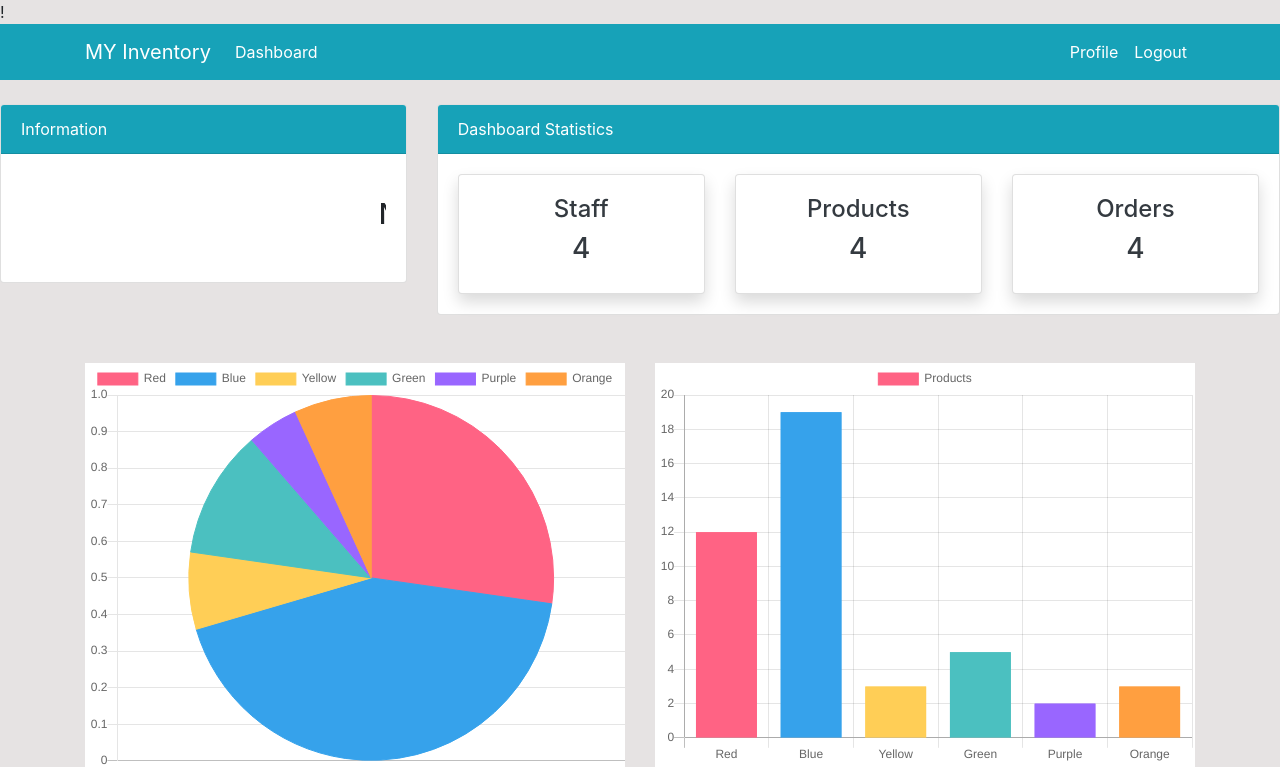
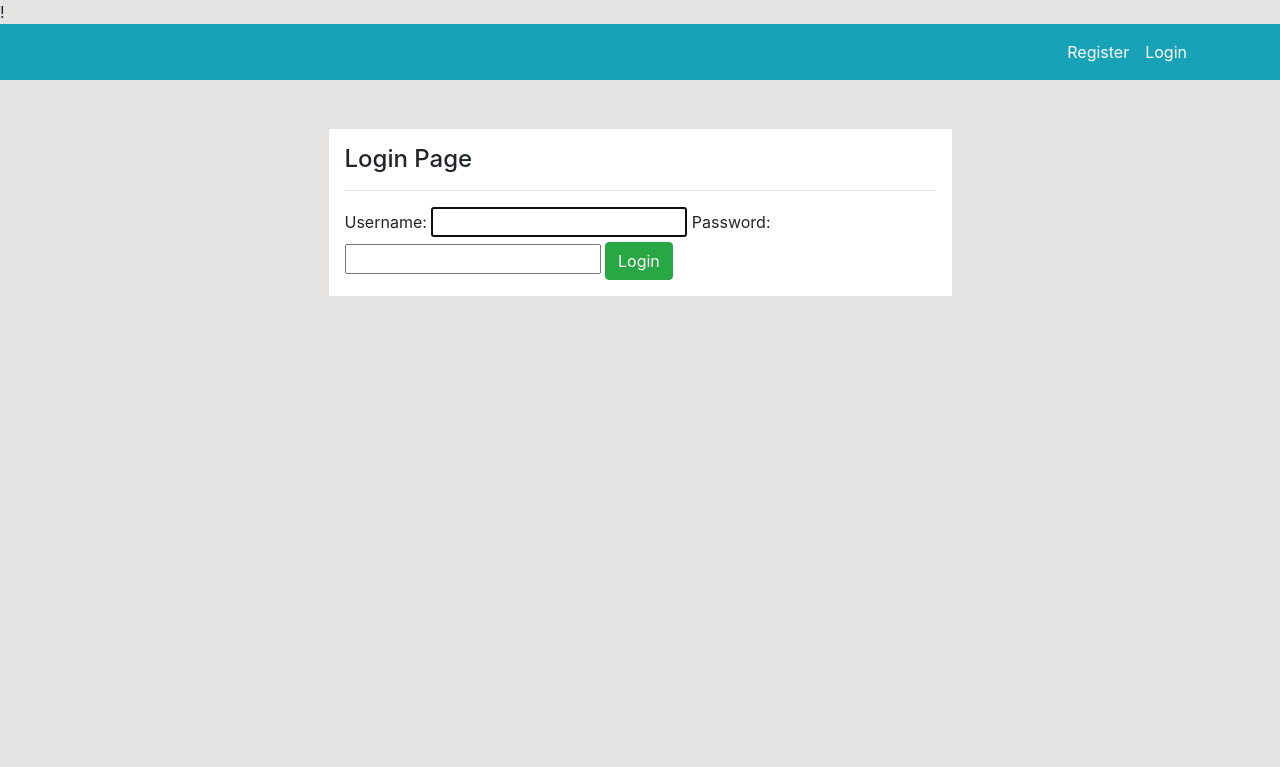
Before and after one commit to Codezone1517/djangoinventory-project, a Django app: page / in a window 1280 px wide. Shown: the top 767 px of the page. After the commit the page ends 296 px from the top, so only its background shows below. Run offline with Django 4.2, Linux system fonts and the light colour scheme; some libraries are stand-ins or nearby versions.

Commit message:
1stcommit

```diff
--- a/Menu/urls.py
+++ b/Menu/urls.py
@@ -2,7 +2,7 @@ from django.urls import path
 from . import views
 
 urlpatterns =[
-  path('', views.index, name='Dashboard-index'),
+  path('Dashboard/', views.index, name='Dashboard-index'),
   path('staff/', views.staff, name='Dashboard-staff'),
   path('product/', views.product, name='Dashboard-product'),
   path('order/', views.order, name='Dashboard-order'),
--- a/djangoInventoryProject/urls.py
+++ b/djangoInventoryProject/urls.py
@@ -16,9 +16,12 @@ Including another URLconf
 from django.contrib import admin
 from django.urls import path, include
 from user import views as user_view
+from django.contrib.auth import views as auth_views
 
 urlpatterns = [
     path('admin/', admin.site.urls),
     path('', include('Menu.urls')),
     path('register/', user_view.register, name='user-register'),
+    path('', auth_views.LoginView.as_view(template_name='USER/login.html'), name='user-login'),
+    path('logout/', auth_views.LogoutView.as_view(template_name='USER/logout.html'), name='user-logout'),
 ]
--- a/templates/USER/login.html
+++ b/templates/USER/login.html
@@ -0,0 +1,19 @@
+{% extends 'partials/base.html' %}
+{% block title %} Login Page {% endblock %}
+{% load crispy_forms_filters %}
+
+{% block content %}
+<div class="row mt-5">
+    <div class="col-md-6 offset-md-3">
+        <div class="border p-3 bg-white">
+            <h4>Login Page</h4>
+            <hr>
+            <form method="POST">
+                {% csrf_token %}
+                {{ form }}
+                <input class="btn btn-success" type="submit" value="Login">
+            </form>
+        </div>
+    </div>
+</div>
+{% endblock %}
--- a/templates/USER/register.html
+++ b/templates/USER/register.html
@@ -1,6 +1,7 @@
 {% extends 'partials/base.html' %}
 {% block title %} Register Page {% endblock %}
 {% block content %}
+    {% load crispy_forms_filters %}
 <div class="container">
 <div class="row mt-5">
     <div class="col-md-6 offset-md-3">
@@ -9,7 +10,7 @@
             <hr>
             <form method="POST">
                 {% csrf_token %}
-                {{ form }}
+                 {{ form }}
                 <input class="btn btn success" type="submit" value="Register">
             </form>
         </div>
--- a/templates/partials/nav.html
+++ b/templates/partials/nav.html
@@ -1,6 +1,7 @@
 <!Navbar>!
 <nav class="navbar navbar-expand-lg navbar-info bg-info">
     <div class="container">
+        {% if user.is_authenticated %}
         <a class="navbar-brand text-white" href="{% url 'Dashboard-index' %}">MY Inventory</a>
         <button class="navbar-toggler" type="button" data-toggle="collapse" data-target="#navbarSupportedContent"
             aria-controls="navbarSupportedContent" aria-expanded="false" aria-label="Toggle navigation">
@@ -20,9 +21,20 @@
                         <span class="sr-only">(current)</span></a>
                 </li>
                 <li class="nav-item">
-                    <a class="nav-link text-white" href="#">Logout</a>
+                    <a class="nav-link text-white" href="{%  url 'user-logout' %}">Logout</a>
                 </li>
             </ul>
+            {% else %}
+               <ul class="navbar-nav ml-auto">
+                <li class="nav-item active">
+                    <a class="nav-link text-white" href="{%  url 'user-register' %}"> Register<span
+                            class="sr-only">(current)</span></a>
+                </li>
+                <li class="nav-item">
+                    <a class="nav-link text-white" href="{%  url 'user-login' %}">Login</a>
+                </li>
+            </ul>
+            {% endif %}
         </div>
     </div>
 </nav>
--- a/user/views.py
+++ b/user/views.py
@@ -7,7 +7,7 @@ def register(request):
       form=CreateUserForm(request.POST)
       if form.is_valid():
           form.save()
-          return redirect('Dashboard-index')
+          return redirect('user-login')
     else:
         form=CreateUserForm()
     context = {
```
Also changed, not shown: djangoInventoryProject/settings.py (+5 -8 lines), templates/USER/logout.html (+17 -0 lines), db.sqlite3.
